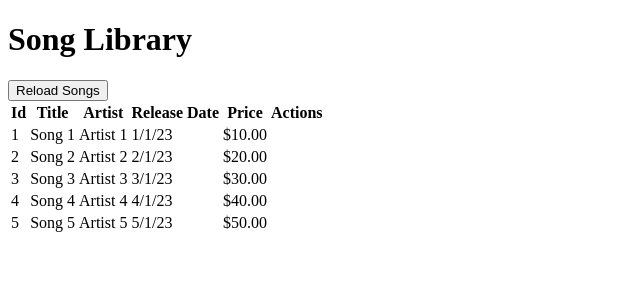
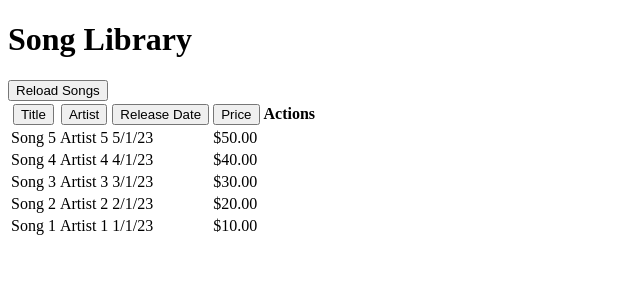
Before and after one commit to zhansu98/song-library-app, an Angular app: page / in a window 1280 px wide. Shown: the top 300 px of the page, without its empty margins (0-640 px from the left). Built offline with nearby package versions, Linux system fonts and the light colour scheme.

Commit message:
Finished Song Filtering

```diff
--- a/src/app/components/song-list/song-list.component.html
+++ b/src/app/components/song-list/song-list.component.html
@@ -4,17 +4,23 @@
   <table>
     <thead>
       <tr>
-          <th>Id</th>
-          <th>Title</th>
-          <th>Artist</th>
-          <th>Release Date</th>
-          <th>Price</th>
+        <th>
+          <button (click)="sortSongs('title')">Title</button>
+        </th>
+        <th>
+          <button (click)="sortSongs('artist')">Artist</button>
+        </th>
+        <th>
+          <button (click)="sortSongs('releaseDate')">Release Date</button>
+        </th>
+        <th>
+          <button (click)="sortSongs('price')">Price</button>
+        </th>
         <th>Actions</th>
       </tr>
     </thead>
     <tbody>
       <tr *ngFor="let song of songs">
-          <td>{{ song.id }}</td>
         <td>{{ song.title }}</td>
         <td>{{ song.artist }}</td>
         <td>{{ song.releaseDate | date:'shortDate' }}</td>
--- a/src/app/components/song-list/song-list.component.ts
+++ b/src/app/components/song-list/song-list.component.ts
@@ -1,7 +1,6 @@
 import { Component, OnInit } from '@angular/core';
 import { SongService } from '../../services/song.service';
 import { Song } from '../../models/song';
-import { Observable } from 'rxjs';
 
 @Component({
   selector: 'app-song-list',
@@ -11,47 +10,44 @@ import { Observable } from 'rxjs';
 })
 export class SongListComponent implements OnInit {
   songs: Song[] = [];
-  filterDate: string = '';
-  sortAttribute: string = 'title';
-  sortDirection: string = 'asc';
+  private sortAttribute: string = 'title';
+  private sortDirection: 'asc' | 'desc' = 'asc';
 
   constructor(private songService: SongService) { }
 
   ngOnInit(): void {
+    this.getSongs();
+  }
+
+  getSongs(): void {
     this.songService.getSongs().subscribe(songs => {
       this.songs = songs;
+      this.sortSongs(this.sortAttribute);
     });
   }
 
-  getSongs(): Observable<Song[]> {
-    return this.songService.getSongs();
-  }
-
-  sortSongs(attribute: keyof Song, order: 'asc' | 'desc' = 'asc'): Song[] {
-    return this.songs.slice().sort((a, b) => {
+  sortSongs(attribute: string): void {
+    this.sortAttribute = attribute;
+    this.sortDirection = this.sortDirection === 'asc' ? 'desc' : 'asc';
+    this.songs.sort((a, b) => {
       const aValue = a[attribute];
       const bValue = b[attribute];
 
       if (typeof aValue === 'string' && typeof bValue === 'string') {
-            // Sort strings alphabetically
-            return order === 'asc' ? aValue.localeCompare(bValue) : bValue.localeCompare(aValue);
+        return this.sortDirection === 'asc' ? aValue.localeCompare(bValue) : bValue.localeCompare(aValue);
       } else if (typeof aValue === 'number' && typeof bValue === 'number') {
-            // Sort numbers in ascending or descending order
-            return order === 'asc' ? aValue - bValue : bValue - aValue;
+        return this.sortDirection === 'asc' ? aValue - bValue : bValue - aValue;
       } else if (aValue instanceof Date && bValue instanceof Date) {
-            // Sort dates in ascending or descending order
-            return order === 'asc' ? aValue.getTime() - bValue.getTime() : bValue.getTime() - aValue.getTime();
+        return this.sortDirection === 'asc' ? aValue.getTime() - bValue.getTime() : bValue.getTime() - aValue.getTime();
       } else {
-            // Fallback for unsupported types
         return 0;
       }
     });
   }
 
   deleteSong(id: number): void {
-    this.songService.deleteSong(id);
-    this.songService.getSongs().subscribe(songs => {
-      this.songs = songs;
-    });
+    // this.songService.deleteSong(id).subscribe(() => {
+    //   this.getSongs();
+    // });
   }
 }
--- a/src/app/models/song.ts
+++ b/src/app/models/song.ts
@@ -4,4 +4,5 @@ export interface Song {
     artist: string;
     releaseDate: Date;
     price: number;
+    [key: string]: string | number | Date;
 }
```
Lines whose indentation alone changed are shown as unchanged.
